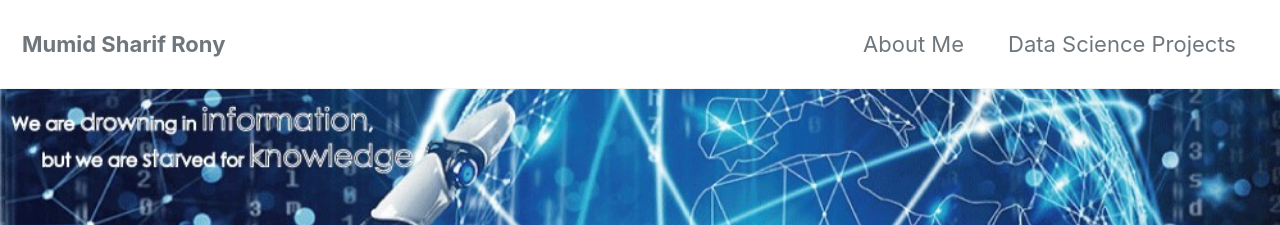
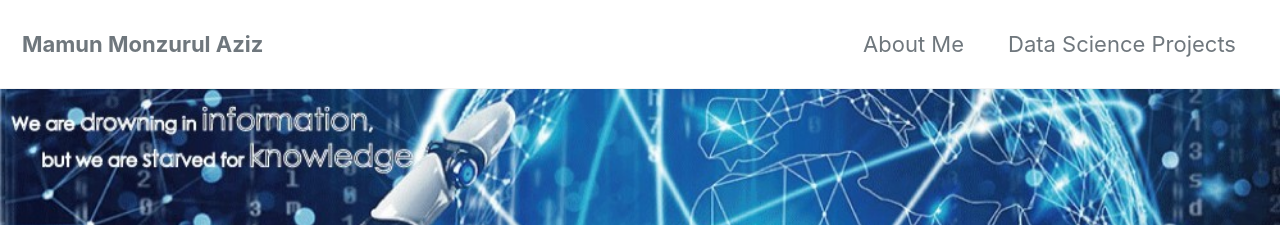
Before and after one commit to mamunmaziz/mamunmaziz.github.io, a Jekyll site: the page built from index.html, in a window 1280 px wide and 900 px high. Shown: the top 225 px of the window. Built offline with Jekyll 4.4.1, drawn with Linux system fonts in a browser that asks for light colours; cached includes are drawn as plain includes; nearby versions of some CDN libraries; the list of posts is cut into pages by our own code.

Commit message:
Update _config.yml

```diff
--- a/_config.yml
+++ b/_config.yml
@@ -16,7 +16,7 @@ minimal_mistakes_skin    : "default" # "air", "aqua", "contrast", "dark", "dirt"
 
 # Site Settings
 locale                   : "en-US"
-title                    : "Mumid Sharif Rony"
+title                    : "Mamun Monzurul Aziz"
 title_separator          : "-"
 name                     : "Mumid Sharif Rony"
 description              : "Data Science Portfolio"
```
